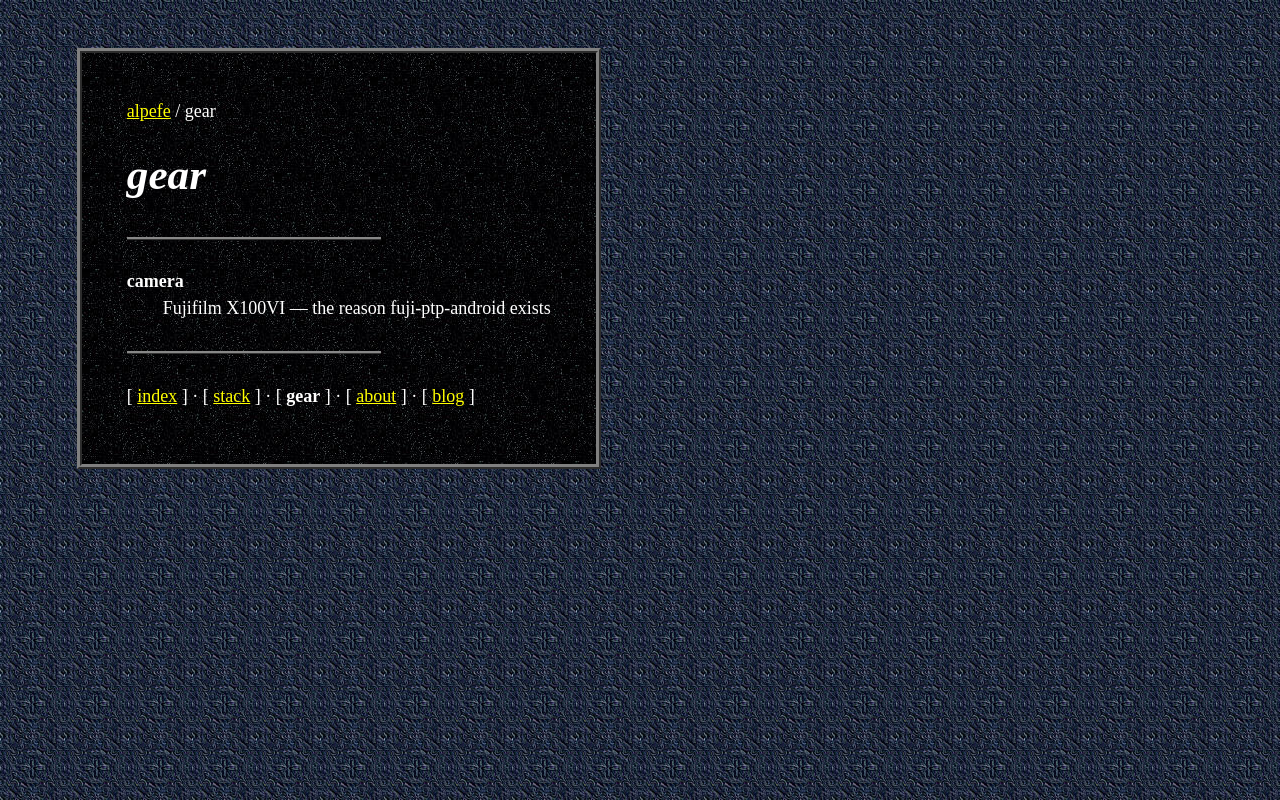
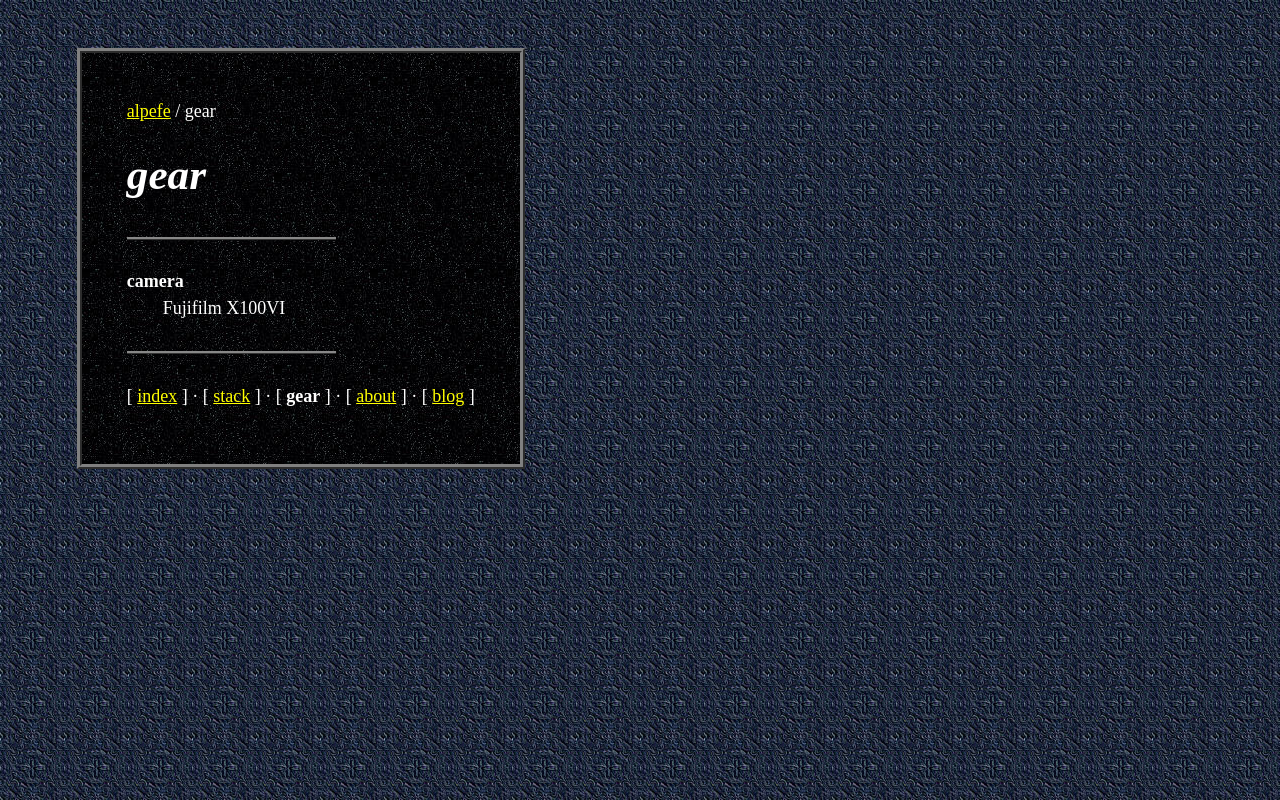
Before and after one commit to AlPeFe/AlPeFe.github.io, a plain HTML site: page gear/index.html in a window 1280 px wide. Drawn offline with Linux system fonts and the light colour scheme.

Commit message:
copy: gear sin coletilla en la X100VI

```diff
--- a/gear/index.html
+++ b/gear/index.html
@@ -21,7 +21,7 @@
 
 <main>
 <dl>
-<dt>camera</dt><dd>Fujifilm X100VI — the reason fuji-ptp-android exists</dd>
+<dt>camera</dt><dd>Fujifilm X100VI</dd>
 <!-- una línea por cosa: <dt>tipo</dt><dd>modelo — nota corta</dd> -->
 </dl>
 </main>
```
